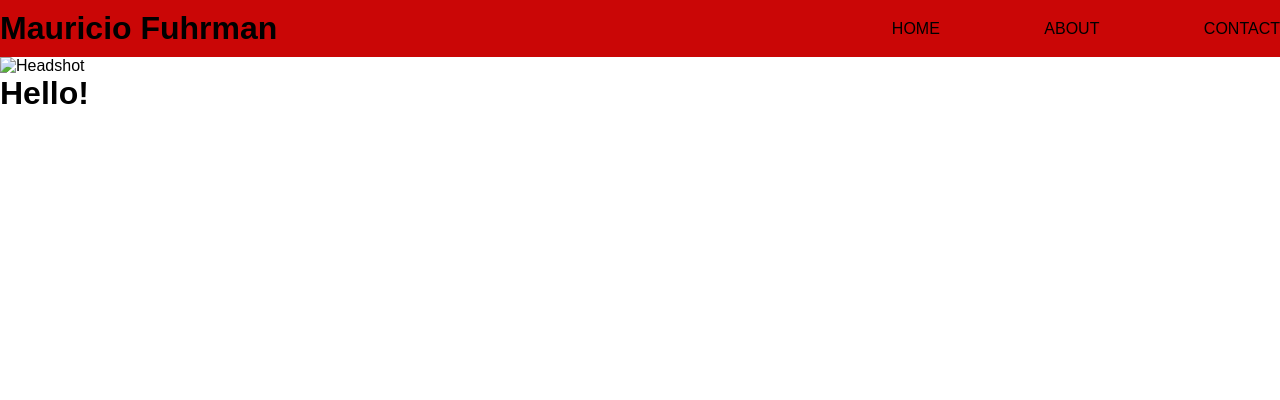
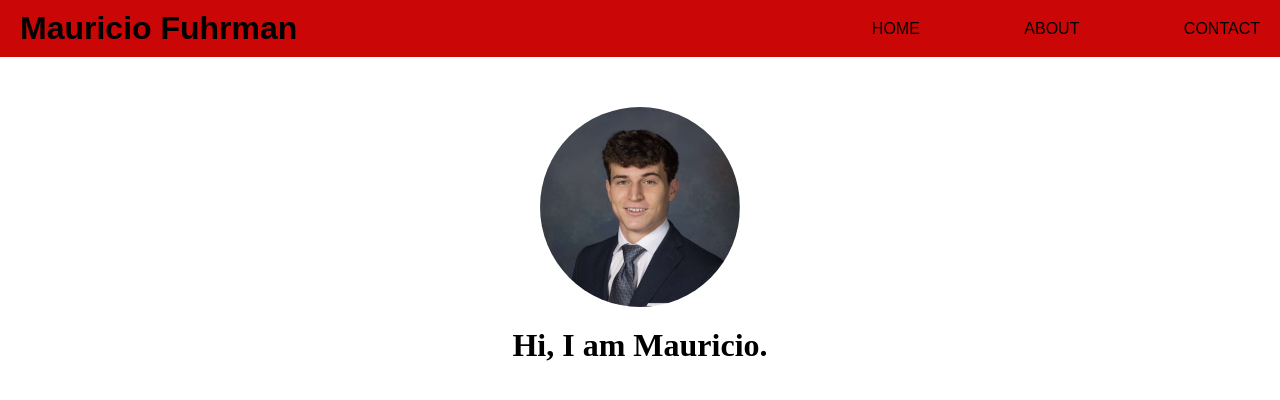
Before and after one commit to mauriciofuhrman/mauriciofuhrman.github.io, a plain HTML site: page index.html in a window 1280 px wide. Drawn offline with Linux system fonts and the light colour scheme; a web font is replaced by a local one.

Commit message:
added image and animations

```diff
--- a/index.html
+++ b/index.html
@@ -9,6 +9,8 @@
   </head>
 
   <body>
+    <script src = "main.js";> </script>
+    </script>
     <div class="header">
       <h1 class="namet">Mauricio Fuhrman</h1>
       <div class="menu">
@@ -23,11 +25,9 @@
     </div>
 
     <div class="information">
-        <image src="images/headshot.jpg" alt="Headshot" />
-        <h1>Hello!</h1>
+      <img src="images/headshot1.jpeg" />
+      <h1>Hi, I am Mauricio.</h1>
+
     </div>
-
-
   </body>
-
 </html>
--- a/style.css
+++ b/style.css
@@ -1,11 +1,16 @@
+@import url("https://fonts.googleapis.com/css2?family=Playfair+Display:ital,wght@1,600&display=swap");
+
 * {
   margin: 0;
   padding: 0;
   font-family: Arial, Helvetica, sans-serif;
 }
+
 .container {
   width: 80%;
   margin: 0 auto;
+  display: flex;
+  flex-direction: column;
 }
 
 .header {
@@ -23,10 +28,16 @@
   float: left;
   font-family: Copperplate, "Copperplate Gothic Light", fantasy;
   padding: 10px 0;
+  margin-left: 20px;
 }
+
+.header .menu {
+  margin-right: 20px;
+}
+
 nav {
   float: right;
-  display: table-cell
+  display: table-cell;
 }
 
 nav ul {
@@ -65,5 +76,48 @@ nav a:before {
 }
 
 nav a:hover::before {
-  width: 100%
+  width: 100%;
 }
+
+.information {
+  width: 80%;
+  margin: 50px auto 0;
+  text-align: center;
+  display: flex;
+  flex-direction: column;
+  align-items: center;
+}
+
+.information img,
+.information h1 {
+  animation: fadeIn 1.5s ease-in-out;
+  animation-fill-mode: forwards;
+}
+
+.information img {
+  display: block;
+  width: 200px;
+  height: auto;
+  margin: 0 auto;
+  border-radius: 50%;
+  opacity: 0;
+}
+
+.information h1 {
+  margin: 20px 0;
+  opacity: 0;
+  font-family: 'Playfair Display', serif;
+}
+
+@keyframes fadeIn {
+  from {
+    opacity: 0;
+  }
+  to {
+    opacity: 1;
+  }
+}
+
+.information img:hover {
+  border: 4px solid #ca0606;
+}
```
Also changed, not shown: images/headshot.jpg (deleted), images/headshot1.jpeg (added), main.js (added). Lines whose indentation alone changed are shown as unchanged.
